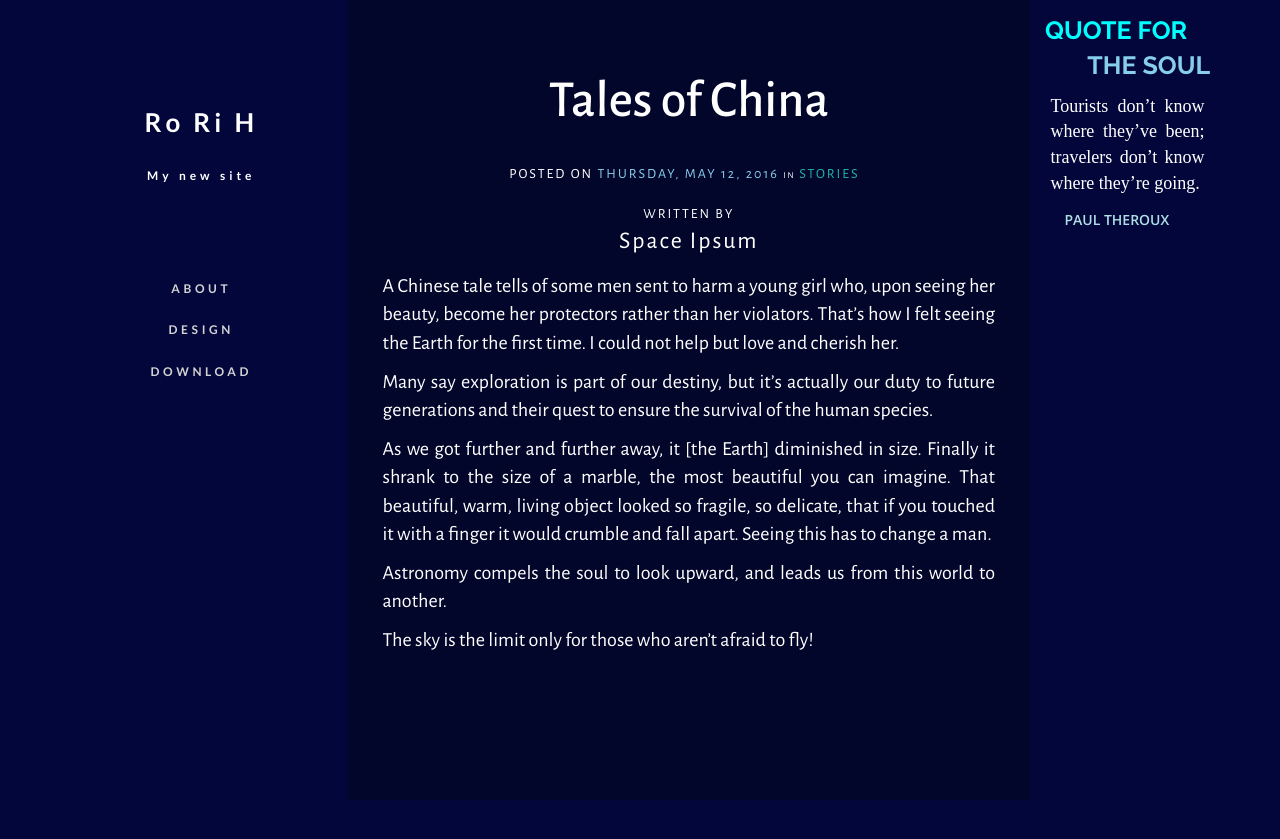
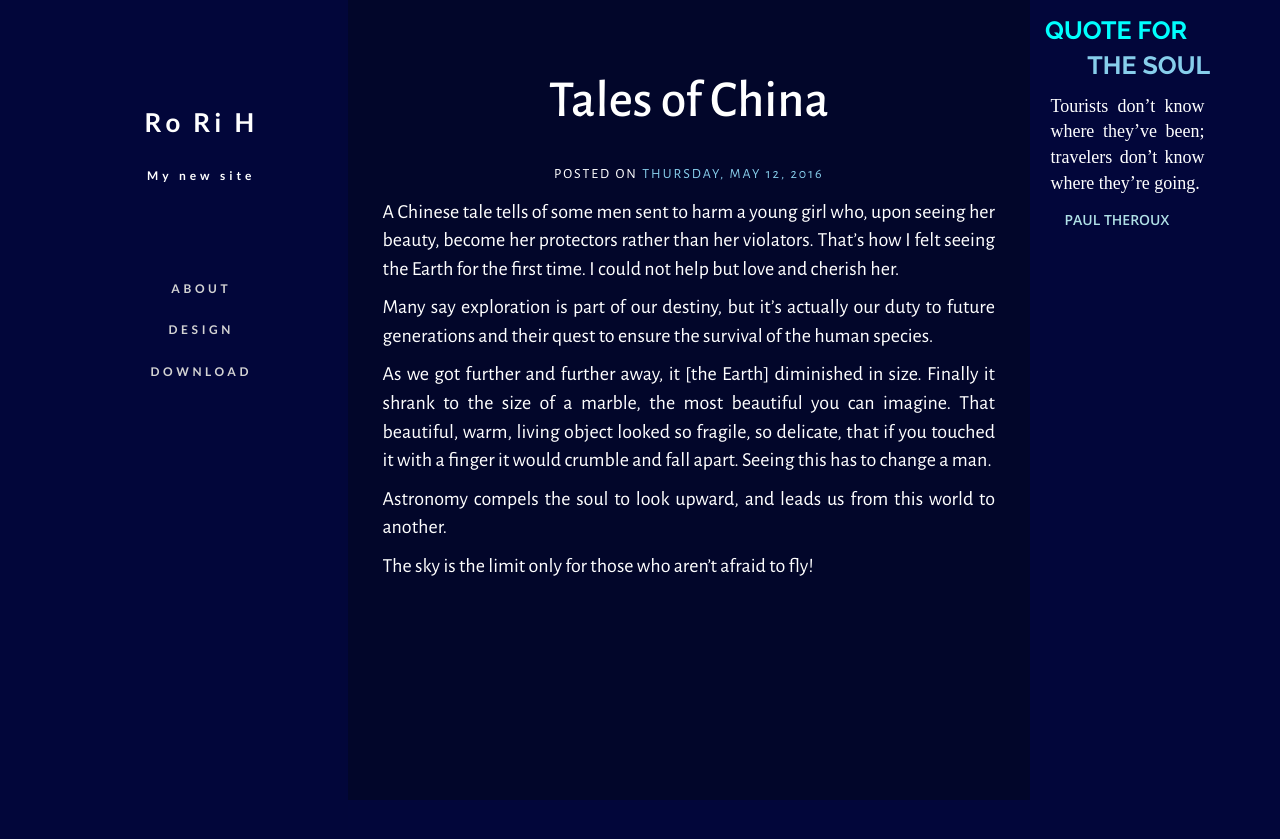
Before and after one commit to roriholm/roriholm.github.io, a Jekyll site: the page built from _posts/2016-05-12-welcome-to-jekyll copy 200.markdown, in a window 1280 px wide. Shown: the top 839 px of the page. Built offline with Jekyll 4.4.1, drawn with Linux system fonts in a browser that asks for light colours; nearby versions of some CDN libraries.

Commit message:
testing posts

```diff
--- a/_layouts/post.html
+++ b/_layouts/post.html
@@ -11,23 +11,7 @@ layout: default
 
         {{ page.date | date: "%A, %B %-d, %Y" }}
       </span>
-      <span class="in">
-        in
-      </span>
-      <span class="categories-on">
-        {% for category in page.categories%}
-        {{category}} &nbsp;{% if forloop.last %}{% else %},{% endif %}
-        {% endfor %}
-      </span>
-      {% if page.author %}
-      <br> <br>
-      <div class="written-by">
-        WRITTEN BY
-      </div>
-      <div class="author-name">
-        {{page.author}}
-      </div>
-      {% endif %}
+
     </div>
       </header>
 
--- a/_posts/2016-05-12-welcome-to-jekyll copy 200.markdown
+++ b/_posts/2016-05-12-welcome-to-jekyll copy 200.markdown
@@ -1,9 +1,7 @@
 ---
 layout: post
 title:  "Tales of China"
-date:   2016-05-12 22:01:43 +0530
-categories: Stories
-author: "Space Ipsum"
+date:   2016-05-12
 ---
 
 
```
Also changed, not shown: _posts/2018-12-27-website-launched.md (deleted, +0 -7 lines), _posts/2016-05-12-welcome-to-jekyll copy 2.md (renamed from _posts/2016-05-12-welcome-to-jekyll copy 2.markdown), _posts/space post.markdown (renamed from _posts/2016-05-12-welcome-to-jekyll copy 20.markdown).
